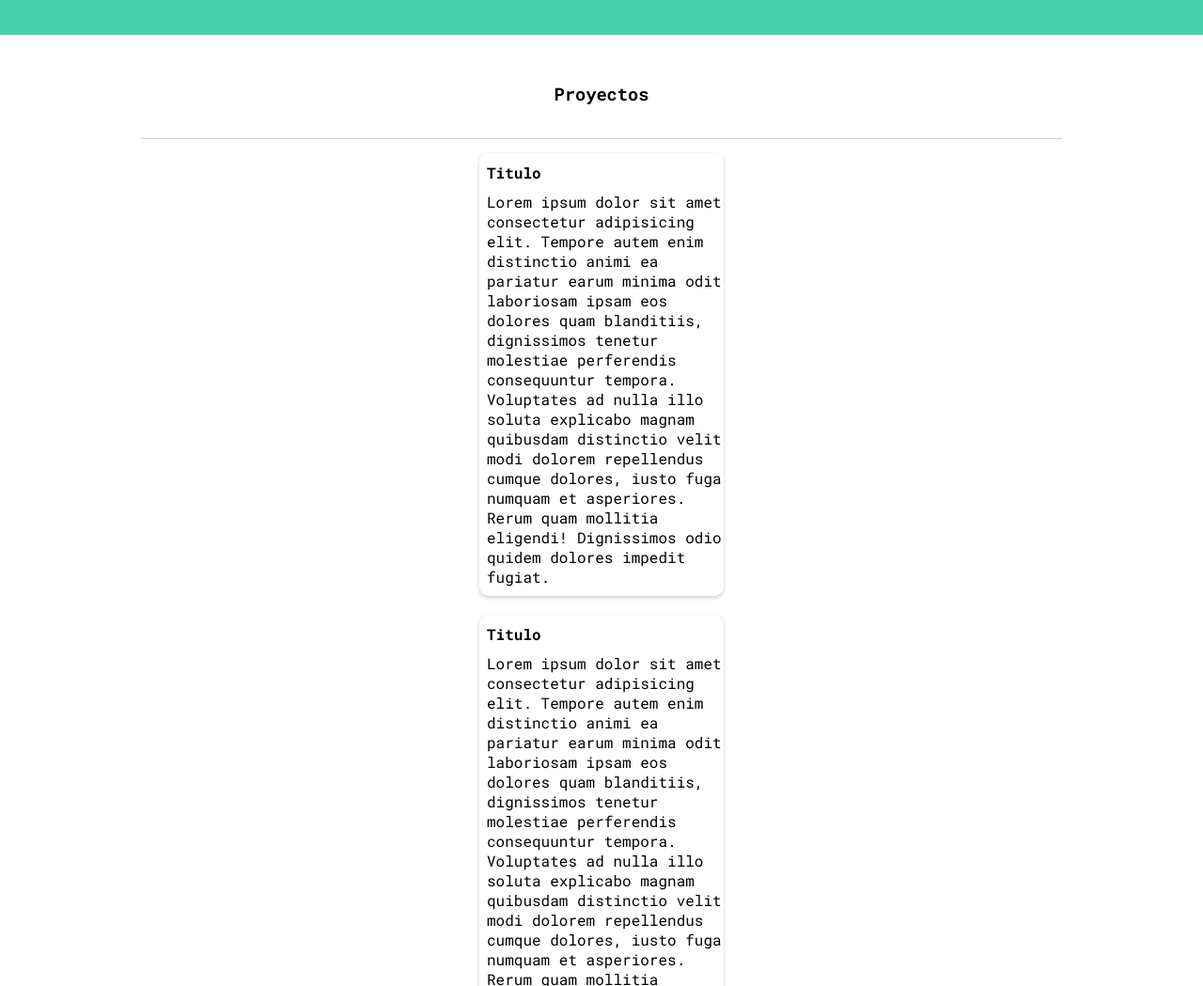
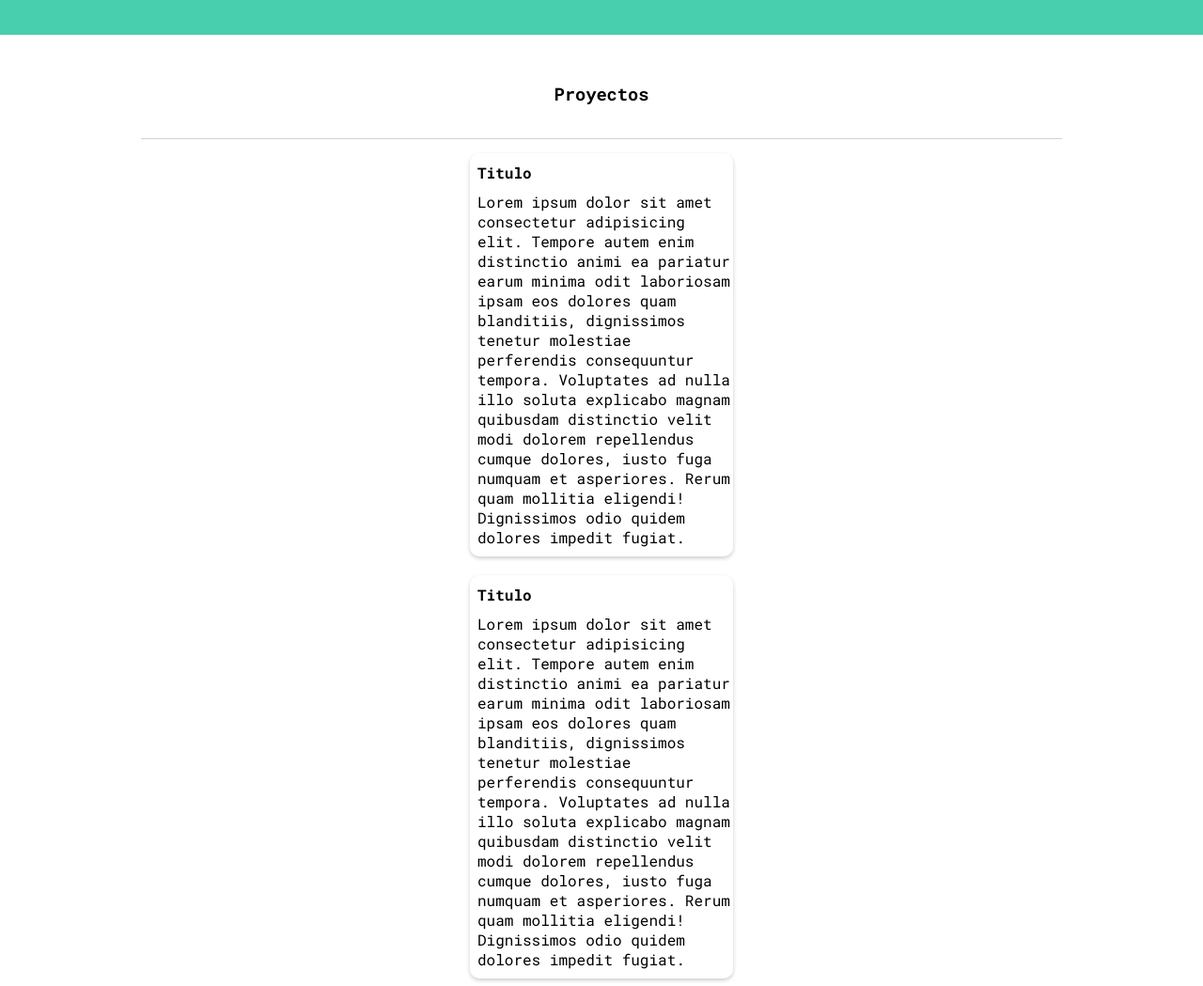
Before and after one commit to geanreyess/geanreyess.github.io, a website: page perfil.html in a window 1280 px wide. Shown: the part 424-1473 px from the top of the page at 94% size. Drawn offline with Linux system fonts and the light colour scheme.

Commit message:
Se dio otro retoque al perfil.html

```diff
--- a/css/main.css
+++ b/css/main.css
@@ -321,7 +321,8 @@ footer span {
 }
 
 .profile-main-proyects {
-    padding: 0 30px 40px;
+    padding: 0 10px 40px;
+
 }
 .profile-main-proyects h3 {
     border-bottom: 1px solid #cdd2da;
@@ -332,11 +333,12 @@ footer span {
 .proyects-main-container {
     display: flex;
     flex-direction: column;
+    align-items: center;
 }
 .proyects-container {
     width: 100%;
-    max-width: 260px;
-    margin: 0 auto;
+    max-width: 280px;
+    /* margin: 0 10px; */
     padding: 10px 0px;
     padding-left: 8px;
     margin-bottom: 20px;
```
